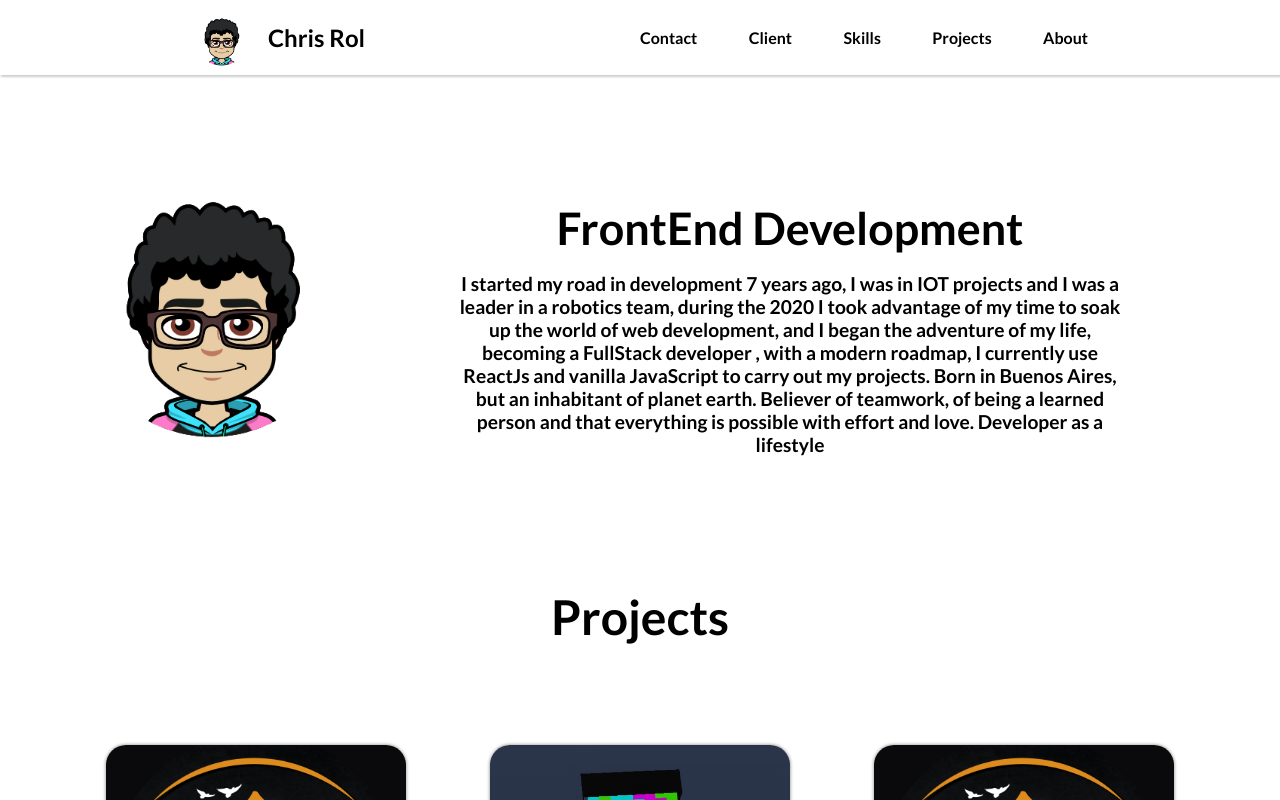
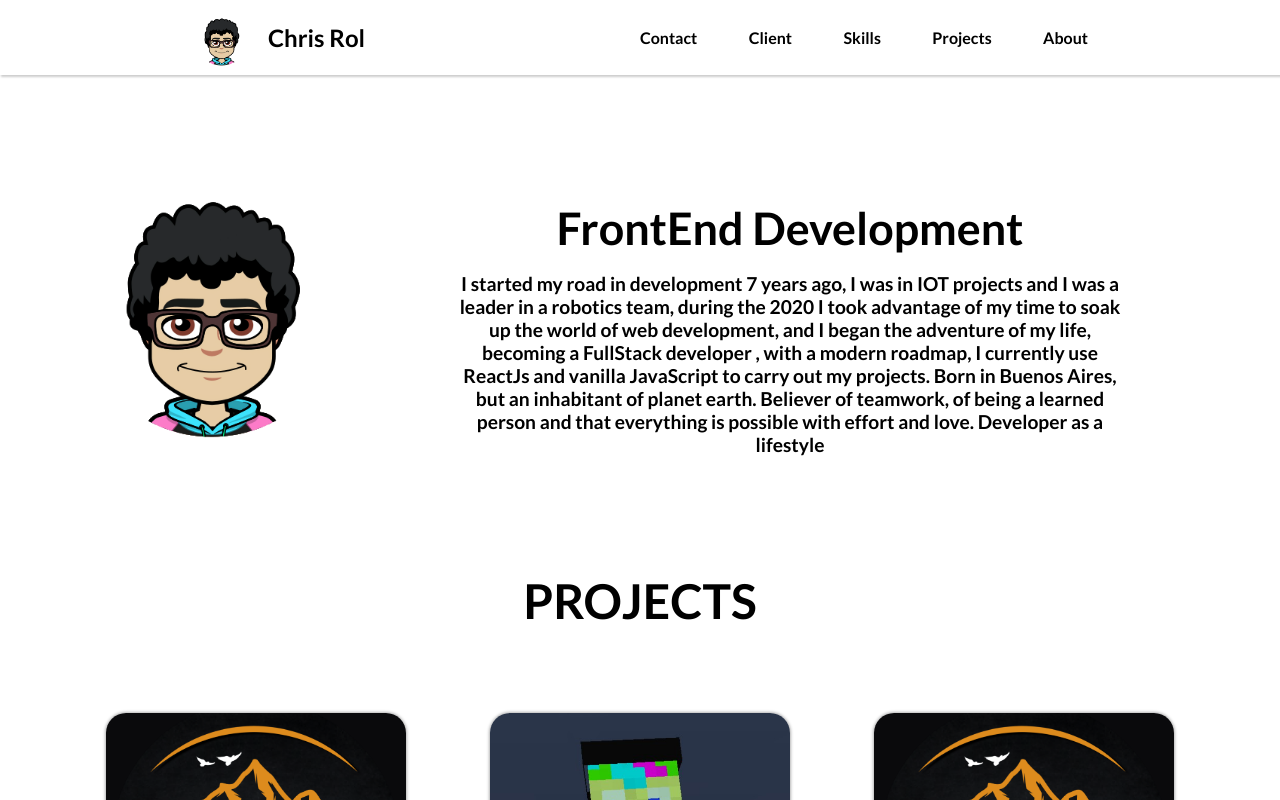
Before and after one commit to chrisRol2/Portfolio, a React (Create React App) app in the folder myportfolio2/: page / in a window 1280 px wide. Shown: the top 800 px of the page. Built offline with nearby package versions, Linux system fonts and the light colour scheme.

Commit message:
Update Title.js

```diff
--- a/myportfolio2/src/Components/Title.js
+++ b/myportfolio2/src/Components/Title.js
@@ -4,7 +4,8 @@ const Title = styled.h2`
   text-align: center;
   font-size: 3rem;
   width: 100%;
-  margin: 5rem 0;
+  margin: 4rem 0;
+  text-transform: uppercase;
 `;
 
 export default Title;
```
